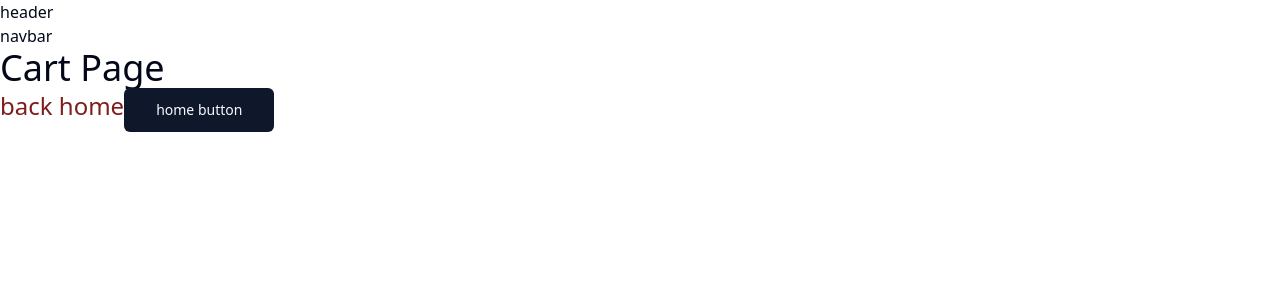
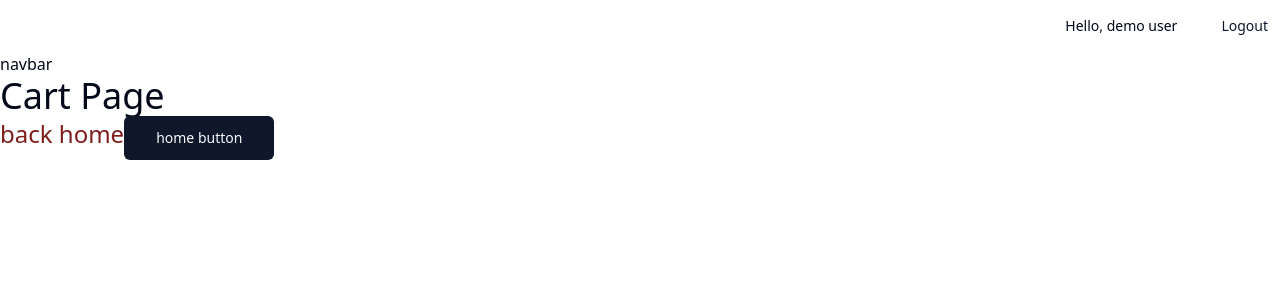
Before and after one commit to kimamovic21/udemy-practical-typescript-course-johnsmilga, a React (Vite) app in the folder 03-store-project/: page /cart in a window 1280 px wide. Shown: the top 300 px of the page. Built offline with nearby package versions, Linux system fonts and the light colour scheme.

Commit message:
135. Header Component
-u folderu components kreiran index.ts fajl
-u folderu components kreirana komponenta Header.tsx
-u komponentu HomeLayout.tsx dodana komponenta Header.tsx

```diff
--- /dev/null
+++ b/03-store-project/src/components/Header.tsx
@@ -0,0 +1,44 @@
+import { useState } from 'react'
+import { Link, useNavigate } from 'react-router-dom'
+import { Button } from './ui/button'
+
+const Header = () => {
+  const navigate = useNavigate()
+
+  // temp
+  const [user, setUser] = useState<{ username: string } | null>({
+    username: 'demo user',
+  })
+  console.log(user)
+
+  const handleLogout = () => {
+    navigate('/')
+    setUser(null)
+  }
+
+  return (
+    <header>
+      <div className='align-element flex justify-center sm:justify-end py-2'>
+        {user ? (
+          <div className='flex gap-x-2 sm:gap-x-8 items-center'>
+            <p className='text-xs sm:text-sm'>Hello, {user.username}</p>
+            <Button variant='link' size='sm' onClick={handleLogout}>
+              Logout
+            </Button>
+          </div>
+        ) : (
+          <div className='flex gap-x-6 justify-center items-center -mr-4'>
+            <Button asChild variant='link' size='sm'>
+              <Link to='/login'>Sign in / Guest</Link>
+            </Button>
+            <Button asChild variant='link' size='sm'>
+              <Link to='/register'>Register</Link>
+            </Button>
+          </div>
+        )}
+      </div>
+    </header>
+  )
+}
+
+export default Header
--- /dev/null
+++ b/03-store-project/src/components/index.ts
@@ -0,0 +1 @@
+export { default as Header } from './Header';
--- a/03-store-project/src/pages/HomeLayout.tsx
+++ b/03-store-project/src/pages/HomeLayout.tsx
@@ -1,9 +1,10 @@
+import { Header } from '@/components'
 import { Outlet } from 'react-router-dom'
 
 const HomeLayout = () => {
   return (
     <>
-      <header>header</header>
+      <Header />
       <nav>navbar</nav>
       <Outlet />
     </>
```
Also changed, not shown: 1 other file (tests, documents, lock files or other folders).
